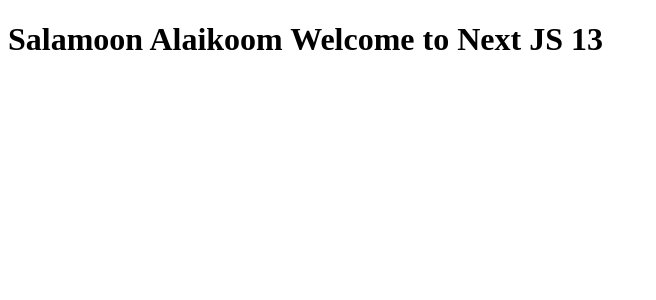
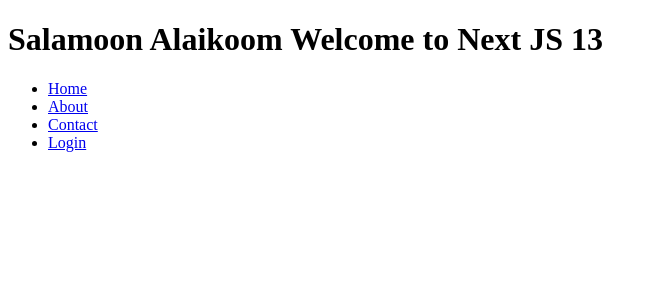
Before and after one commit to seumsims/next-fundamentals, a Next.js app in the folder first-next-software/: page / in a window 1280 px wide. Shown: the top 300 px of the page, without its empty margins (0-656 px from the left). Built offline with nearby package versions, Linux system fonts and the light colour scheme.

Commit message:
master first next soft understand basic pages concept done

```diff
--- a/first-next-software/pages/index.js
+++ b/first-next-software/pages/index.js
@@ -1,10 +1,25 @@
 import React, {Component} from 'react';
+import Link from "next/link";
 
 class Index extends Component {
     render() {
         return (
             <div>
                 <h1>Salamoon Alaikoom Welcome to Next JS 13</h1>
+                <ul>
+                    <li>
+                        <Link href="/">Home</Link>
+                    </li>
+                    <li>
+                        <Link href="/about">About</Link>
+                    </li>
+                    <li>
+                        <Link href="/contact">Contact</Link>
+                    </li>
+                    <li>
+                        <Link href="/login">Login</Link>
+                    </li>
+                </ul>
             </div>
         );
     }
```
Also changed, not shown: first-next-software/pages/about.js (added, +13 -0 lines), first-next-software/pages/contact.js (added, +15 -0 lines), first-next-software/pages/login.js (added, +13 -0 lines).
